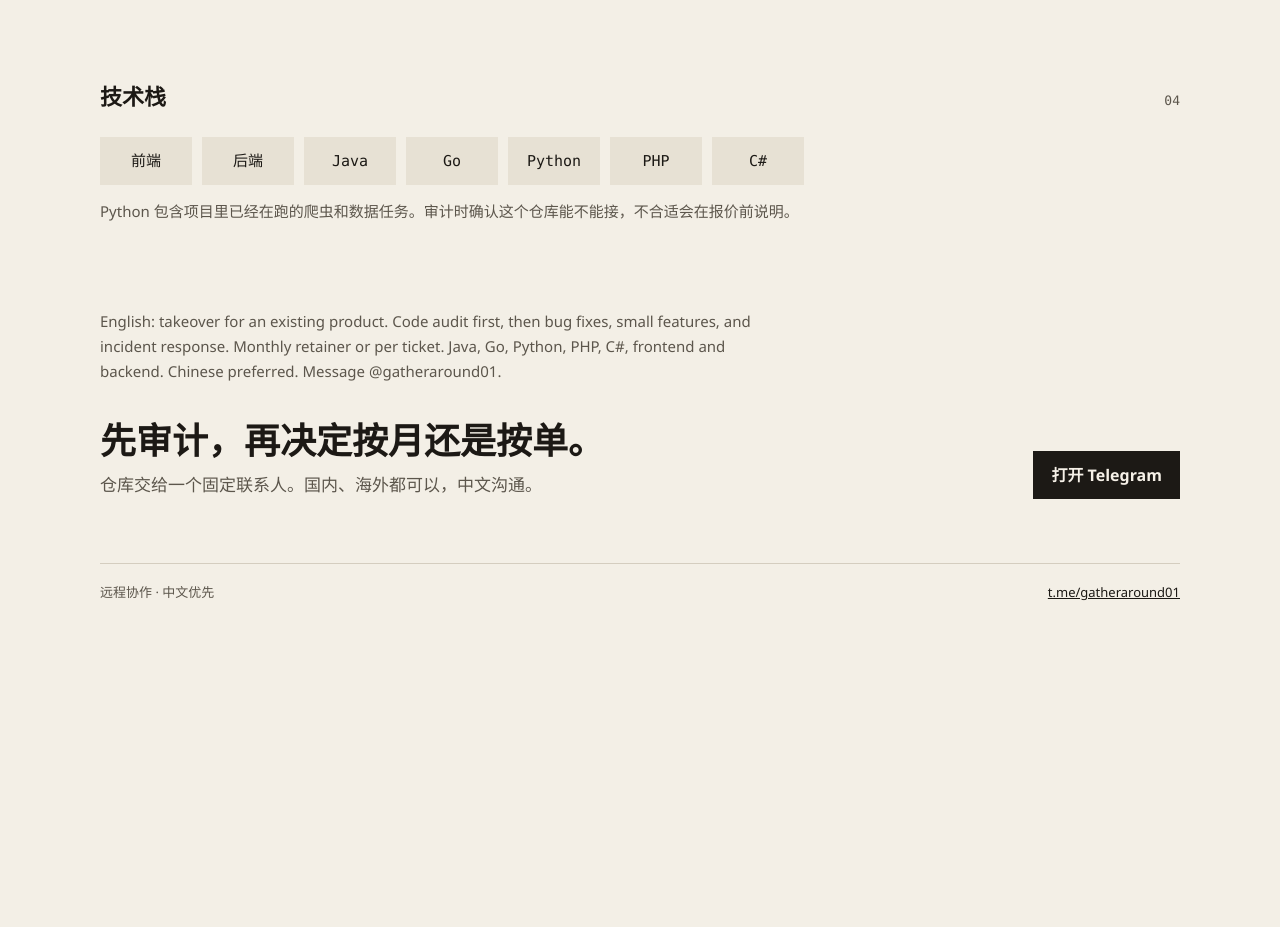
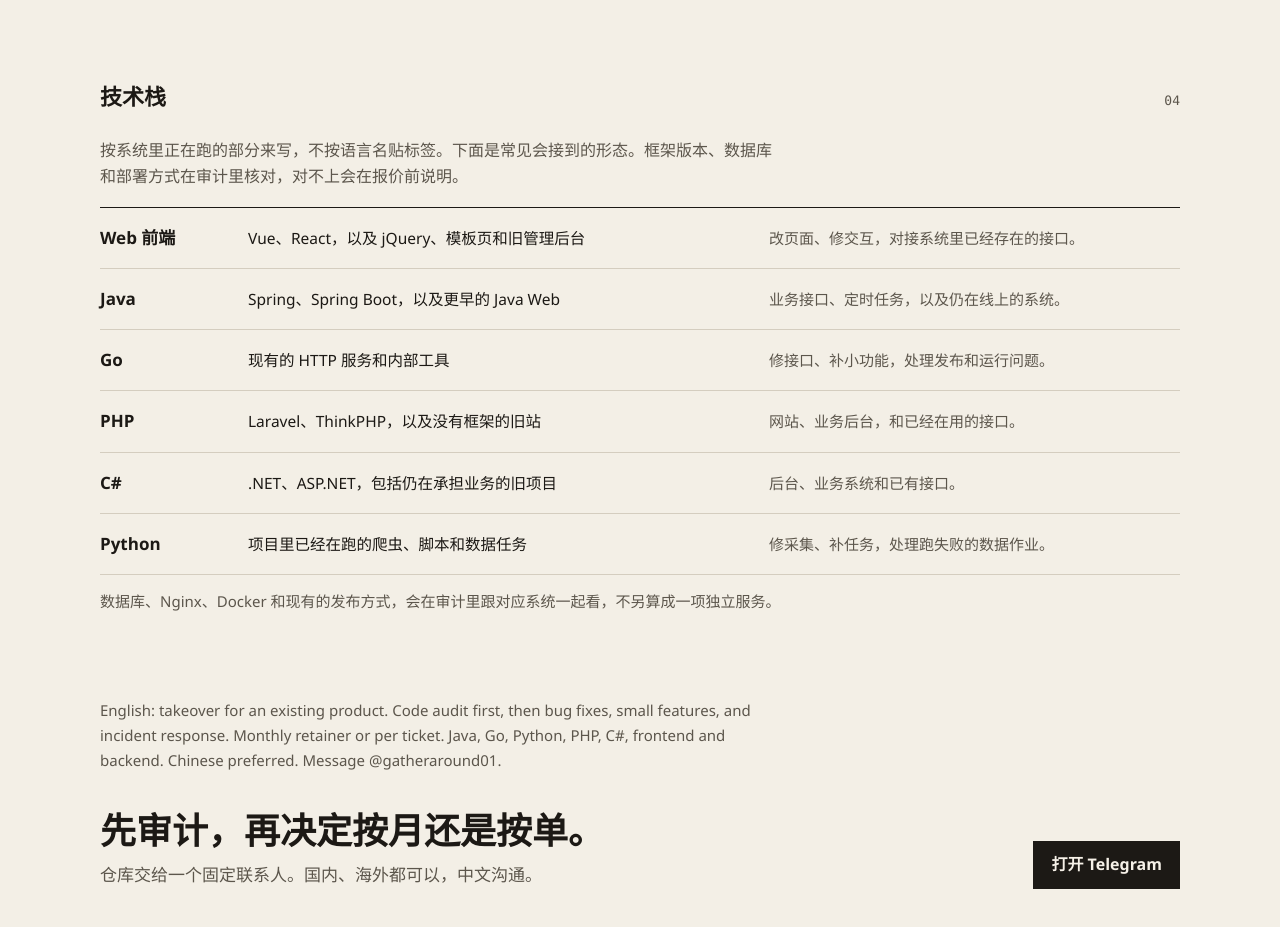
Before and after one commit to jarby99/project-takeover, a plain HTML site: page index.html in a window 1280 px wide. Shown: the part 1600-2527 px from the top of the page. Before the commit the page ends 2232 px from the top, so only its background shows below. Drawn offline with Linux system fonts and the light colour scheme.

Commit message:
Describe the stack by the systems being maintained.
A row of language names read as a tag list. Group each stack with the frameworks and the work it covers.

Co-authored-by: Cursor <cursoragent@cursor.com>

```diff
--- a/index.html
+++ b/index.html
@@ -248,26 +248,40 @@
       text-wrap: pretty;
     }
 
-    .stack {
-      display: flex;
-      flex-wrap: wrap;
-      gap: 10px;
+    .stack-lead {
+      margin: 0 0 18px;
+      max-width: 42em;
+      color: var(--muted);
+      font-size: 16px;
+    }
+
+    .stack-list {
       list-style: none;
       margin: 0;
       padding: 0;
+      border-top: 1px solid var(--ink);
     }
 
-    .stack li {
-      min-width: 92px;
-      padding: 12px 14px;
-      background: var(--paper-2);
-      font-family: Consolas, "Cascadia Mono", monospace;
+    .stack-list li {
+      display: grid;
+      grid-template-columns: 120px minmax(0, 1.2fr) minmax(0, 1fr);
+      gap: 8px 28px;
+      align-items: baseline;
+      padding: 16px 0;
+      border-bottom: 1px solid var(--line);
+    }
+
+    .stack-list .tech { font-size: 15.5px; }
+
+    .stack-list p {
+      margin: 0;
+      color: var(--muted);
       font-size: 15px;
-      text-align: center;
     }
 
     .fine {
       margin: 14px 0 0;
+      max-width: 46em;
       color: var(--muted);
       font-size: 15px;
     }
@@ -325,7 +339,8 @@
         padding: 16px 0;
         border-left: 0;
       }
-      .rows li { grid-template-columns: 1fr; gap: 4px; }
+      .rows li,
+      .stack-list li { grid-template-columns: 1fr; gap: 4px; }
       .steps { grid-template-columns: 1fr; }
       .close { flex-direction: column; align-items: flex-start; }
     }
@@ -451,16 +466,40 @@
         <h2 id="stack-title">技术栈</h2>
         <span class="idx">04</span>
       </div>
-      <ul class="stack">
-        <li>前端</li>
-        <li>后端</li>
-        <li>Java</li>
-        <li>Go</li>
-        <li>Python</li>
-        <li>PHP</li>
-        <li>C#</li>
+      <p class="stack-lead">按系统里正在跑的部分来写，不按语言名贴标签。下面是常见会接到的形态。框架版本、数据库和部署方式在审计里核对，对不上会在报价前说明。</p>
+      <ul class="stack-list">
+        <li>
+          <strong>Web 前端</strong>
+          <span class="tech">Vue、React，以及 jQuery、模板页和旧管理后台</span>
+          <p>改页面、修交互，对接系统里已经存在的接口。</p>
+        </li>
+        <li>
+          <strong>Java</strong>
+          <span class="tech">Spring、Spring Boot，以及更早的 Java Web</span>
+          <p>业务接口、定时任务，以及仍在线上的系统。</p>
+        </li>
+        <li>
+          <strong>Go</strong>
+          <span class="tech">现有的 HTTP 服务和内部工具</span>
+          <p>修接口、补小功能，处理发布和运行问题。</p>
+        </li>
+        <li>
+          <strong>PHP</strong>
+          <span class="tech">Laravel、ThinkPHP，以及没有框架的旧站</span>
+          <p>网站、业务后台，和已经在用的接口。</p>
+        </li>
+        <li>
+          <strong>C#</strong>
+          <span class="tech">.NET、ASP.NET，包括仍在承担业务的旧项目</span>
+          <p>后台、业务系统和已有接口。</p>
+        </li>
+        <li>
+          <strong>Python</strong>
+          <span class="tech">项目里已经在跑的爬虫、脚本和数据任务</span>
+          <p>修采集、补任务，处理跑失败的数据作业。</p>
+        </li>
       </ul>
-      <p class="fine">Python 包含项目里已经在跑的爬虫和数据任务。审计时确认这个仓库能不能接，不合适会在报价前说明。</p>
+      <p class="fine">数据库、Nginx、Docker 和现有的发布方式，会在审计里跟对应系统一起看，不另算成一项独立服务。</p>
     </section>
 
     <div class="wrap">
```
